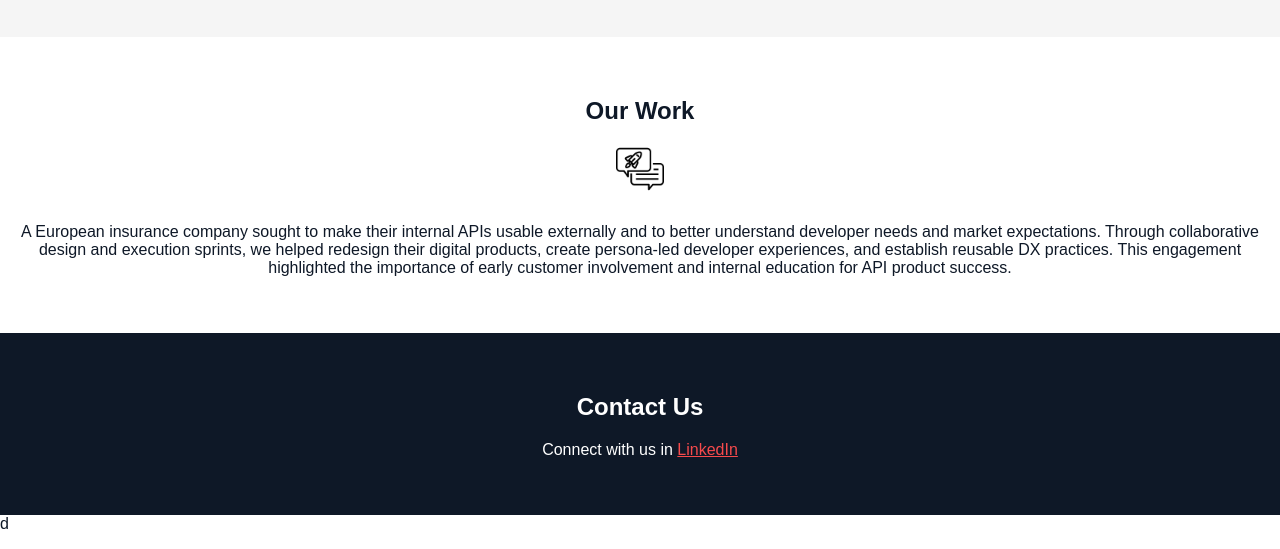
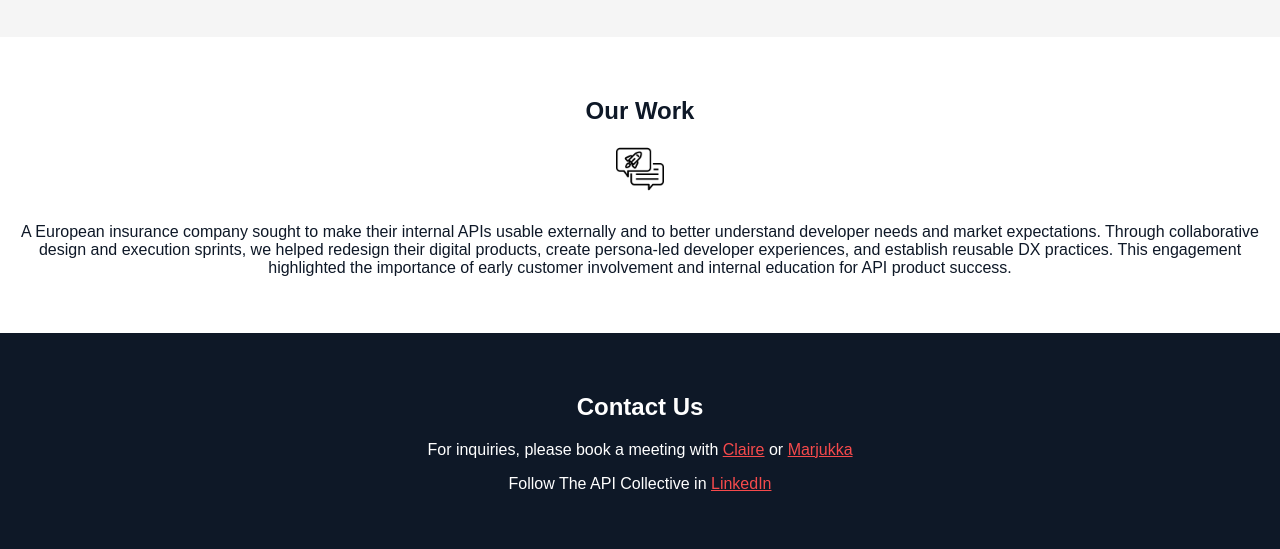
Before and after one commit to Osaango/apicollective, a plain HTML site: page index.html in a window 1280 px wide. Shown: the part 2043-2592 px from the top of the page. Drawn offline with Linux system fonts and the light colour scheme.

Commit message:
contact info and html fixese

```diff
--- a/index.html
+++ b/index.html
@@ -105,6 +105,8 @@
 
         <footer id="contact" class="contact">
             <h2>Contact Us</h2>
-        <p>Connect with us in <a href="https://www.linkedin.com/company/the-api-collective/">LinkedIn</a></p>
+            <p>For inquiries, please book a meeting with <a href="https://calendly.com/claire-barrett/30-min">Claire</a> or <a href="https://calendar.app.google/qB5nDXp3B2Ng94Yr9">Marjukka</a></p>
+            <p>Follow The API Collective in <a href="https://www.linkedin.com/company/the-api-collective/">LinkedIn</a></p>
         </footer>
-</body>d
+    </body>
+</html>
```
Lines whose indentation alone changed are shown as unchanged.
